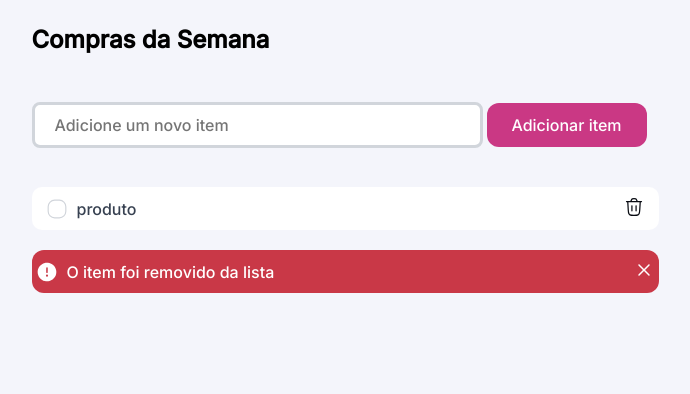
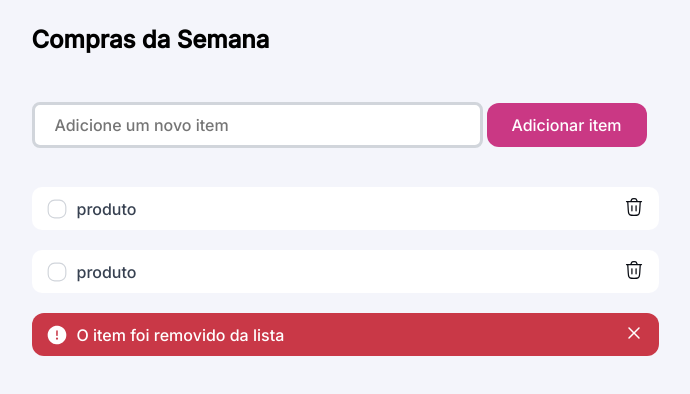
Before and after one commit to muriloguilhermee/listacompras, a plain HTML site: page index.html in a window 1280 px wide. Shown: the part 64-458 px from the top of the page, without its empty margins (295-985 px from the left). Drawn offline with Linux system fonts and the light colour scheme.

Commit message:
detalhes

```diff
--- a/index.html
+++ b/index.html
@@ -29,6 +29,12 @@
           <span class="text">produto</span>
           <button class="delete-btn"><img src="images/icons/trash.svg" alt="trash"></button>
       </section>
+      <section class="item">
+          <input type="checkbox" class="hidden-checkbox">
+          <span class="custom"></span>
+          <span class="text">produto</span>
+          <button class="delete-btn"><img src="images/icons/trash.svg" alt="trash"></button>
+      </section>
       <section class="deleting-product">
         <img src="images/icons/warning-circle-filled.svg" alt="alerta">
         <span class="text">O item foi removido da lista</span>
--- a/style.css
+++ b/style.css
@@ -98,7 +98,7 @@ input:hover {
 }
 .deleting-product {
     display: flex;
-    padding: 10px 5px;
+    padding: 10px 15px;
     font: var(--label);
     border-radius: 12px;
     border: none;
```
